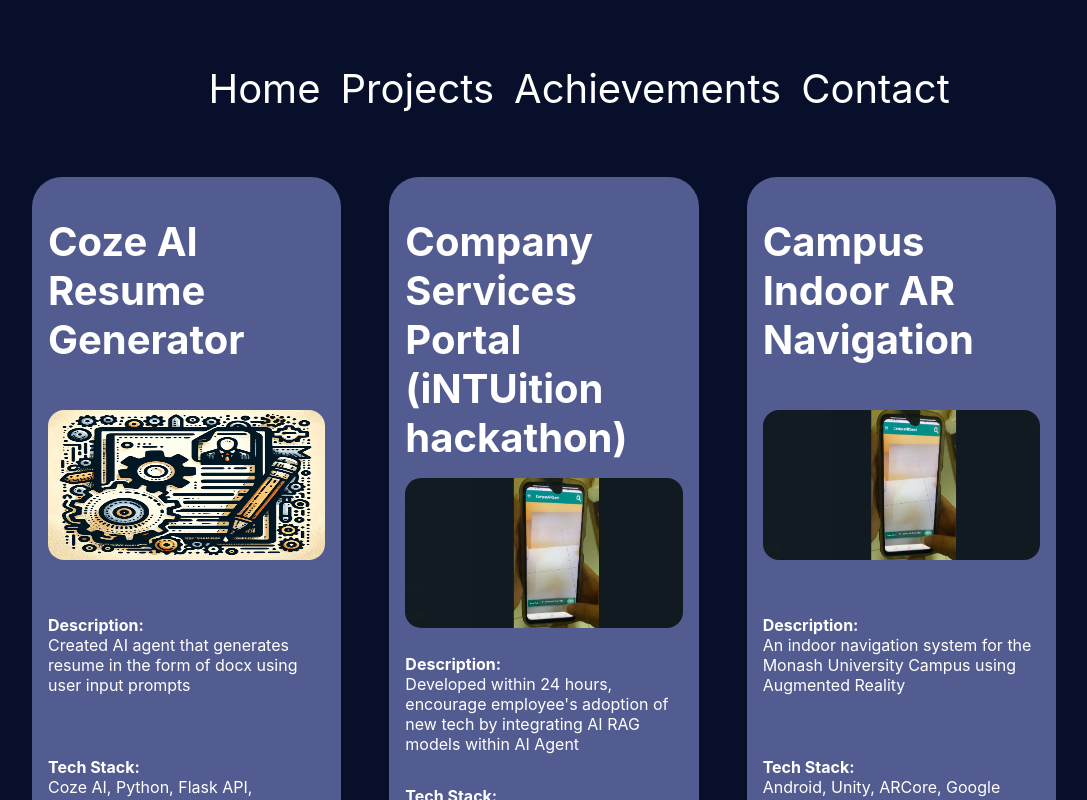
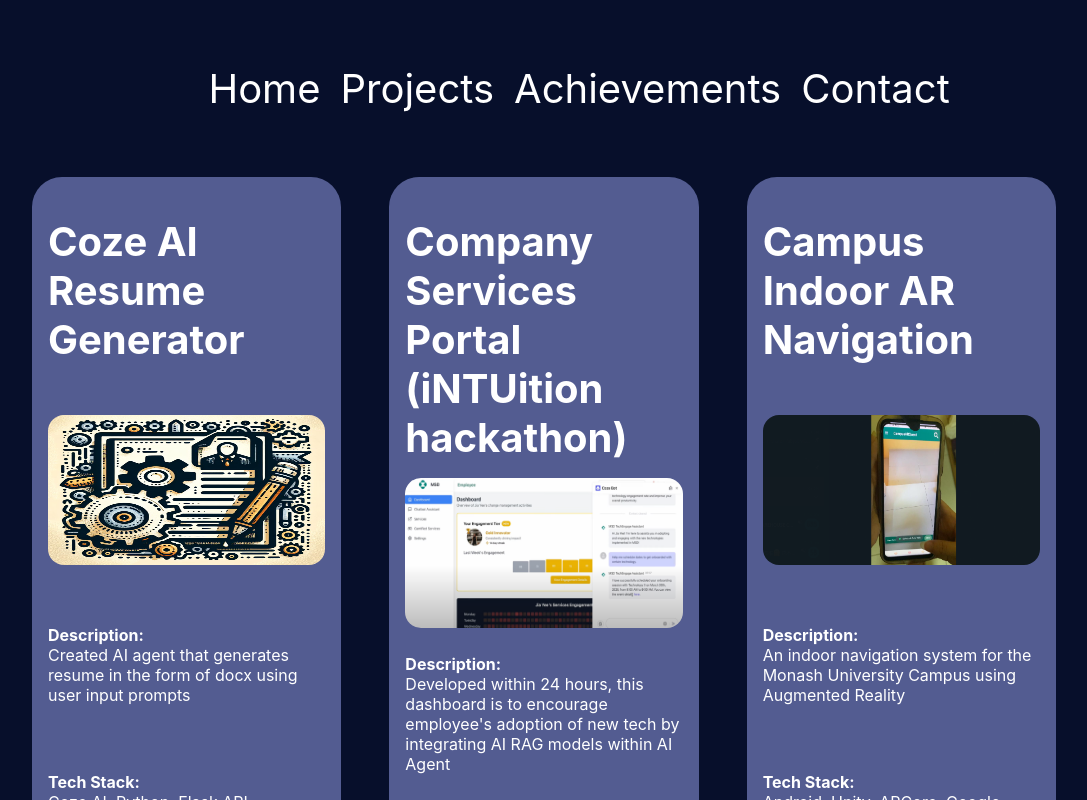
Before and after one commit to chongjiayee0156/portfolio2, a React (Create React App) app: page /projects in a window 1280 px wide. Shown: the top 800 px of the page, without its empty margins (96-1183 px from the left). Built offline with nearby package versions, Linux system fonts and the light colour scheme.

Commit message:
update projects in NTU

```diff
--- a/src/components/Projects/Projectsdata.js
+++ b/src/components/Projects/Projectsdata.js
@@ -10,6 +10,7 @@ import campusimg from "../../assets/campusimg.png";
 import braceleteimg from "../../assets/braceleteimg.png";
 import faceimg from "../../assets/faceimg.png";
 import ats_generator from "../../assets/ats-generator.jpeg";
+import change_management from "../../assets/change_management.png";
 
 
 export const projectsData = [
@@ -23,8 +24,8 @@ export const projectsData = [
     },
     {
         "name": "Company Services Portal (iNTUition hackathon)",
-        "img": campusimg,
-        "description": "Developed within 24 hours, encourage employee's adoption of new tech by integrating AI RAG models within AI Agent",
+        "img": change_management,
+        "description": "Developed within 24 hours, this dashboard is to encourage employee's adoption of new tech by integrating AI RAG models within AI Agent",
         "techstack": "Langchain, Coze AI, RAG model, Three JS",
         "github": "https://github.com/pbearc/intuition?tab=readme-ov-file",
         "demo": "https://youtu.be/9RDqXmom4xg?si=fQxCvYS3AMA1yKMU"
```
Also changed, not shown: src/assets/change_management.png (added).
